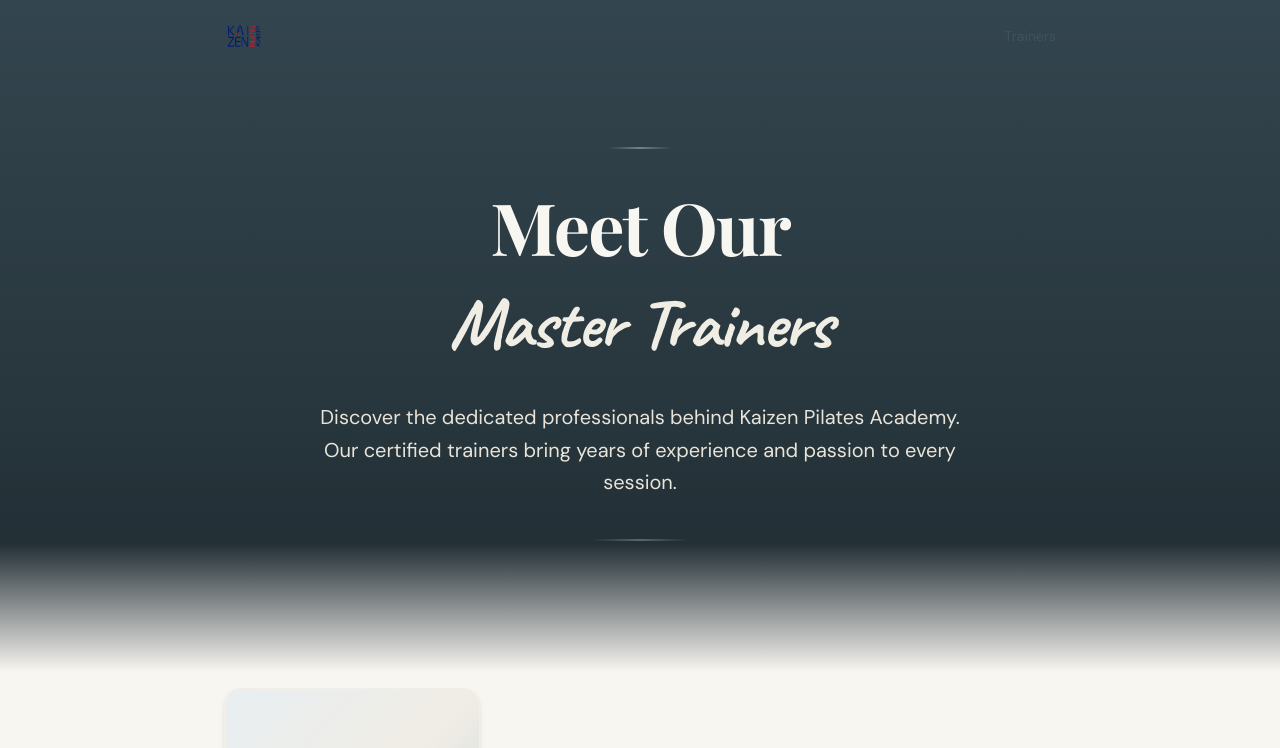
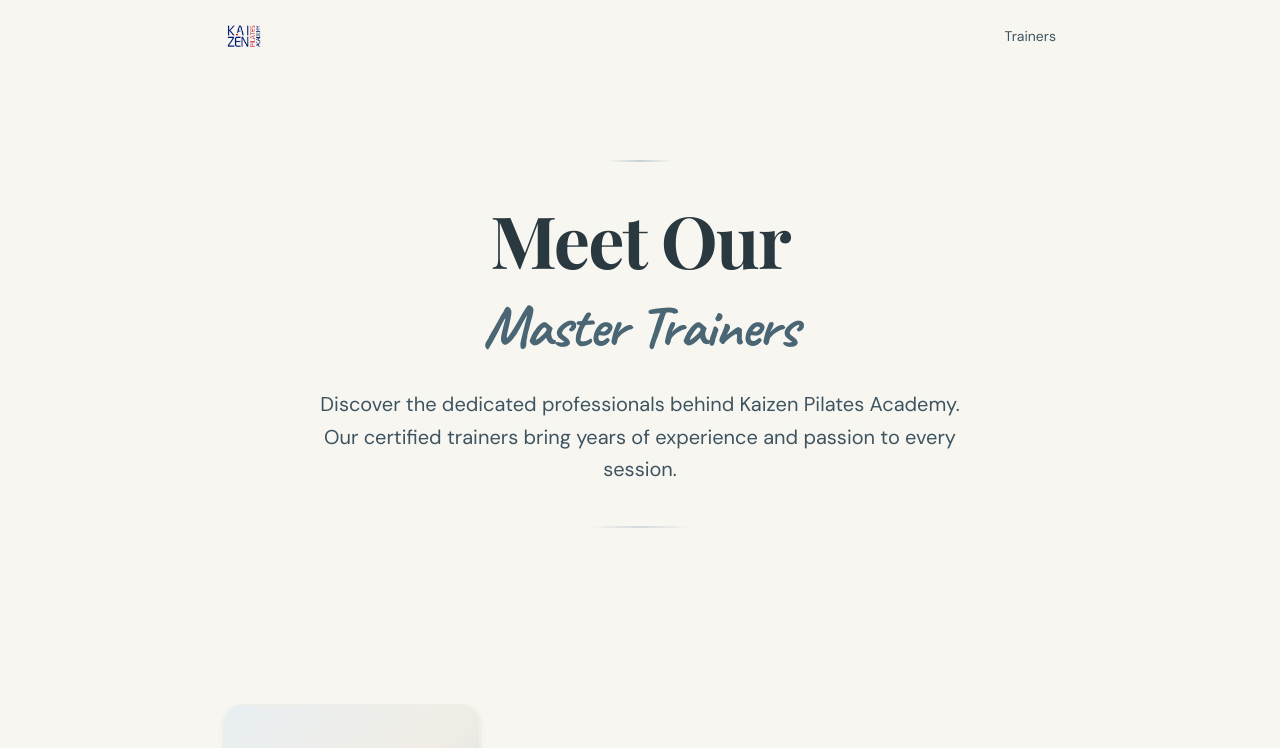
Before and after one commit to billsusanto/KPA, a Next.js app in the folder kpa-trainers/: page /trainers in a window 1280 px wide. Shown: the top 748 px of the page. Built offline with nearby package versions, Linux system fonts and the light colour scheme; a web font is replaced by a local one.

Commit message:
fix: redesign hero to cream bg, fix header scroll to dark translucent

```diff
--- a/kpa-trainers/src/components/landing/Hero.tsx
+++ b/kpa-trainers/src/components/landing/Hero.tsx
@@ -1,26 +1,23 @@
 export function Hero() {
   return (
-    <section className="relative min-h-[70vh] bg-gradient-to-b from-fusion-800 via-fusion-900 to-fusion-950 pt-28 pb-24 lg:pt-36 lg:pb-32 overflow-hidden">
-      <div className="absolute inset-0 bg-[radial-gradient(ellipse_at_top_right,_var(--tw-gradient-stops))] from-fusion-700/30 via-transparent to-transparent" />
-      <div className="absolute inset-0 bg-[radial-gradient(ellipse_at_bottom_left,_var(--tw-gradient-stops))] from-fusion-600/20 via-transparent to-transparent" />
+    <section className="relative bg-cream-100 pt-28 pb-16 lg:pt-36 lg:pb-20 overflow-hidden">
+      <div className="absolute inset-0 bg-[radial-gradient(ellipse_at_top,_var(--tw-gradient-stops))] from-fusion-200/40 via-transparent to-transparent" />
 
       <div className="container-mobile relative z-10 text-center flex flex-col items-center justify-center min-h-[50vh]">
-        <div className="w-16 h-0.5 bg-gradient-to-r from-transparent via-cream-300/40 to-transparent mb-8 opacity-0 animate-fade-in" />
+        <div className="w-16 h-0.5 bg-gradient-to-r from-transparent via-fusion-400/40 to-transparent mb-8 opacity-0 animate-fade-in" />
 
-        <h1 className="font-display text-5xl md:text-6xl lg:text-7xl font-bold text-cream-100 leading-tight tracking-tight opacity-0 animate-fade-in-up">
+        <h1 className="font-display text-5xl md:text-6xl lg:text-7xl font-bold text-fusion-900 leading-tight tracking-tight opacity-0 animate-fade-in-up">
           Meet Our
-          <span className="block mt-2 font-accent text-cream-200">Master Trainers</span>
+          <span className="block mt-3 font-accent text-4xl md:text-5xl lg:text-6xl text-fusion-600">Master Trainers</span>
         </h1>
 
-        <p className="mt-8 text-cream-300 text-lg md:text-xl leading-relaxed max-w-2xl opacity-0 animate-fade-in-up animation-delay-200 font-body">
+        <p className="mt-8 text-fusion-700 text-lg md:text-xl leading-relaxed max-w-2xl opacity-0 animate-fade-in-up animation-delay-200 font-body">
           Discover the dedicated professionals behind Kaizen Pilates Academy.
           Our certified trainers bring years of experience and passion to every session.
         </p>
 
-        <div className="w-24 h-0.5 bg-gradient-to-r from-transparent via-cream-300/30 to-transparent mt-10 opacity-0 animate-fade-in animation-delay-400" />
+        <div className="w-24 h-0.5 bg-gradient-to-r from-transparent via-fusion-400/30 to-transparent mt-10 opacity-0 animate-fade-in animation-delay-400" />
       </div>
-
-      <div className="absolute bottom-0 left-0 right-0 h-32 bg-gradient-to-t from-cream-100 to-transparent" />
     </section>
   );
 }
--- a/kpa-trainers/src/components/landing/TrainerGrid.tsx
+++ b/kpa-trainers/src/components/landing/TrainerGrid.tsx
@@ -7,7 +7,7 @@
 
 export function TrainerGrid({ trainers }: TrainerGridProps) {
   return (
-    <section className="py-16 lg:py-20 -mt-16 bg-cream-100">
+    <section className="py-16 lg:py-20 bg-cream-100">
       <div className="container-mobile">
         <div className="grid grid-cols-1 sm:grid-cols-2 lg:grid-cols-3 gap-8">
           {trainers.map((trainer, index) => (
--- a/kpa-trainers/src/components/layout/Header.tsx
+++ b/kpa-trainers/src/components/layout/Header.tsx
@@ -3,11 +3,15 @@
 import Link from 'next/link';
 import Image from 'next/image';
 import { useEffect, useState, useRef } from 'react';
+import { usePathname } from 'next/navigation';
 
 export function Header() {
   const [visible, setVisible] = useState(true);
   const [scrolled, setScrolled] = useState(false);
   const lastScrollY = useRef(0);
+  const pathname = usePathname();
+
+  const isProfilePage = pathname.startsWith('/trainers/') && pathname !== '/trainers';
 
   useEffect(() => {
     const handleScroll = () => {
@@ -36,7 +40,7 @@
         visible ? 'translate-y-0' : '-translate-y-full'
       } ${
         scrolled
-          ? 'bg-cream-100/95 backdrop-blur-sm shadow-lg shadow-fusion-900/10'
+          ? 'bg-fusion-900/80 backdrop-blur-md shadow-lg shadow-black/10'
           : 'bg-transparent'
       }`}
     >
@@ -47,13 +51,19 @@
             alt="Kaizen Pilates Academy"
             width={120}
             height={40}
-            className="h-10 w-auto"
+            className={`h-10 w-auto transition-all duration-300 ${
+              isProfilePage || scrolled ? 'logo-white' : ''
+            }`}
           />
         </Link>
 
         <Link
           href="/trainers"
-          className="text-fusion-700 hover:text-fusion-900 text-sm font-body transition-colors duration-300"
+          className={`text-sm font-body transition-colors duration-300 ${
+            isProfilePage || scrolled
+              ? 'text-cream-200 hover:text-cream-100'
+              : 'text-fusion-700 hover:text-fusion-900'
+          }`}
         >
           Trainers
         </Link>
```
Also changed, not shown: 1 other file (tests, documents, lock files or other folders).
